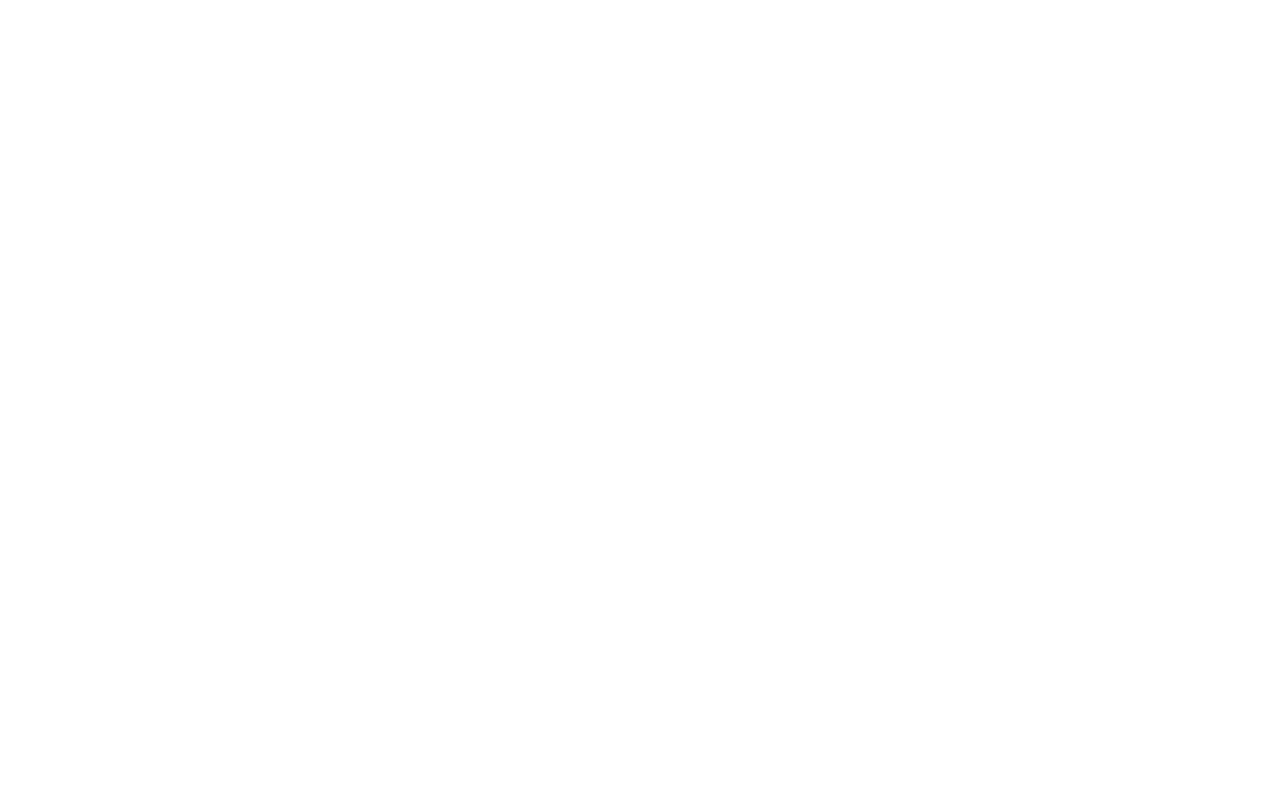
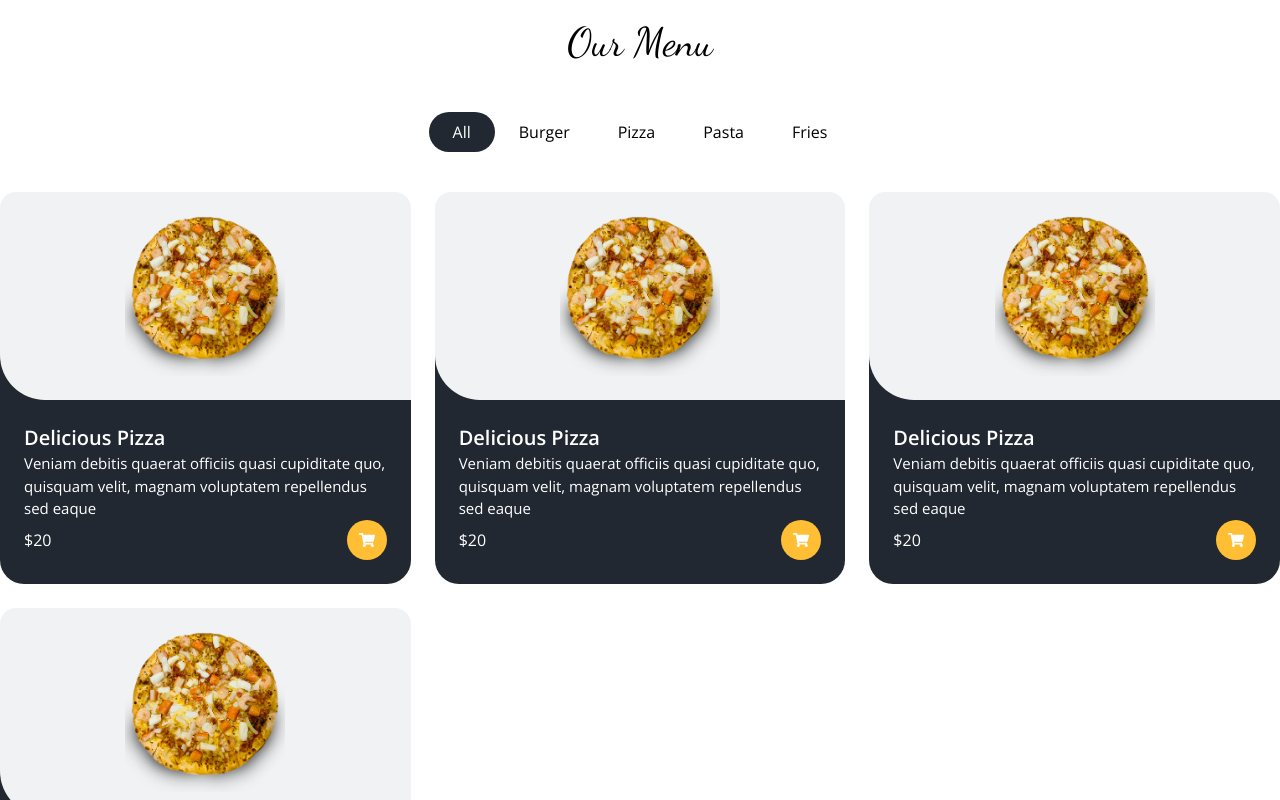
Before and after one commit to ersenozturk/full-stack-ordering-application, a Next.js app: page /home in a window 1280 px wide. Shown: the part 1060-1860 px from the top of the page. Before the commit the page ends 1072 px from the top, so only its background shows below. Built offline with nearby package versions, Linux system fonts and the light colour scheme.

Commit message:
MeuItems created

```diff
--- /dev/null
+++ b/components/product/MenuItem.jsx
@@ -0,0 +1,29 @@
+import Image from "next/image";
+import { FaShoppingCart } from "react-icons/fa";
+
+const MenuItem = () => {
+  return (
+    <div className="bg-secondary text-white rounded-3xl">
+      <div className="flex justify-center bg-[#F1F2F3] p-6 rounded-bl-[45px] rounded-tl-2xl rounded-tr-2xl">
+        <div className="relative w-40 h-40 flex ">
+          <Image src="/images/food.png" alt="" fill className="hover:scale-110 transition-transform delay-100" />
+        </div>
+      </div>
+      <div className=" p-6">
+        <h2 className="text-xl font-semibold">Delicious Pizza</h2>
+        <p className="text-[15px]">
+          Veniam debitis quaerat officiis quasi cupiditate quo, quisquam velit,
+          magnam voluptatem repellendus sed eaque
+        </p>
+        <div className="flex justify-between items-center">
+          <span>$20</span>
+          <span className="bg-primary p-3 rounded-full">
+            <FaShoppingCart />
+          </span>
+        </div>
+      </div>
+    </div>
+  );
+};
+
+export default MenuItem;
--- /dev/null
+++ b/components/product/MenuWrapper.jsx
@@ -0,0 +1,31 @@
+import Image from 'next/image'
+import React from 'react'
+import Title from '../ui/Title'
+import MenuItem from './MenuItem'
+
+const MenuWrapper = () => {
+  return (
+    <div className='container mx-auto'>
+      <Title titleClass='text-[2.5rem]'>Our Menu</Title>
+      {/* categories */}
+      <div className='mt-10 mb-10'>
+        <ul className='flex justify-center items-center mx-auto'>
+            <li className='menu-category-li bg-secondary text-white'><button> All</button></li>
+            <li className='menu-category-li'><button> Burger</button></li>
+            <li className='menu-category-li'><button> Pizza</button></li>
+            <li className='menu-category-li'><button> Pasta</button></li>
+            <li className='menu-category-li'><button> Fries</button></li>
+        </ul>
+      </div>
+      {/* menu items */}
+      <div className=' grid grid-cols-1 sm:grid-cols-2 md:grid-cols-3 gap-6'>
+       <MenuItem/>
+       <MenuItem/>
+       <MenuItem/>
+       <MenuItem/>
+      </div>
+    </div>
+  )
+}
+
+export default MenuWrapper
--- a/pages/home/index.jsx
+++ b/pages/home/index.jsx
@@ -1,3 +1,4 @@
+import MenuWrapper from "../../components/product/MenuWrapper";
 import Campaigns from "../../components/ui/Campaigns";
 import Carousel from "../../components/ui/Carousel";
 
@@ -7,6 +8,7 @@
     <div>
       <Carousel/>
       <Campaigns/>
+      <MenuWrapper/>
 
     </div>
   );
--- a/styles/globals.css
+++ b/styles/globals.css
@@ -32,12 +32,16 @@
   @apply w-screen h-screen grid place-content-center fixed z-40 top-0 left-0 after:content-[''] after:w-screen after:h-screen after:bg-gray-600 after:absolute after:top-0 after:left-0 after:opacity-50;
 }
 
-.slick-dots{
-  @apply !flex
+.slick-dots {
+  @apply !flex;
 }
-.slick-dots li{
-  @apply bg-white  rounded-full -mb-10
+.slick-dots li {
+  @apply bg-white  rounded-full -mb-10;
 }
-.slick-dots li.slick-active{
-  @apply bg-primary
+.slick-dots li.slick-active {
+  @apply bg-primary;
 }
+
+.menu-category-li {
+  @apply px-6 py-2 rounded-3xl;
+}
```
